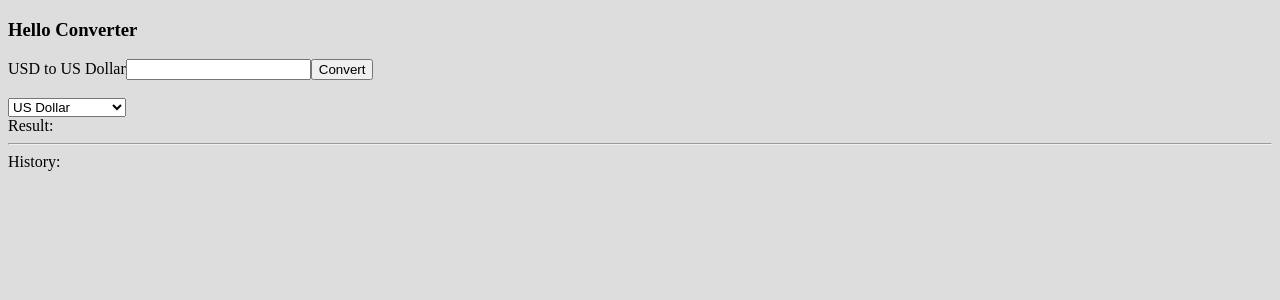
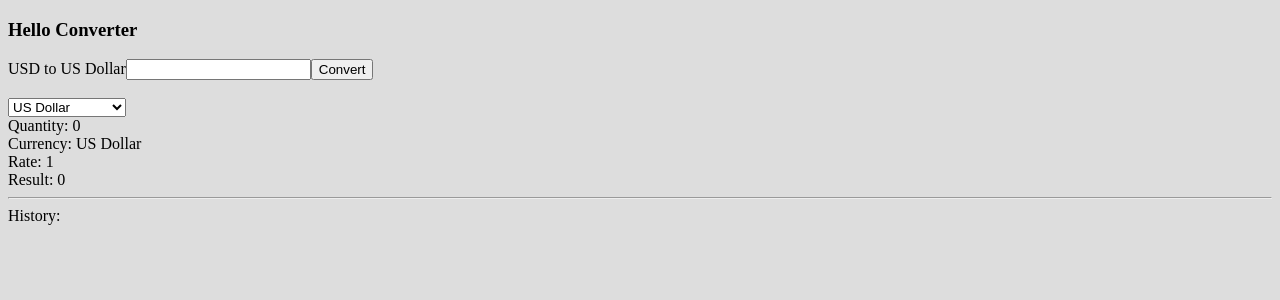
Before and after one commit to esantini/Currencies, a React app: page / in a window 1280 px wide. Shown: the top 300 px of the page. Built offline with nearby package versions, Linux system fonts and the light colour scheme; the HTML template or start-up script is replaced by a standard one.

Commit message:
Show <Result />

```diff
--- a/src/client/app/App.tsx
+++ b/src/client/app/App.tsx
@@ -4,6 +4,7 @@ import { Provider } from "react-redux";
 
 import SelectRate from "./containers/RateSelector";
 import ConvertControls from "./containers/ConvertControls";
+import Result from "./containers/Result";
 
 import Store from "./Store";
 
@@ -20,8 +21,7 @@ class App extends React.Component {
 
 				<SelectRate />
 
-				Result:
-				<span id="result"></span>
+				<Result />
 
 				<hr />
 				History:
```
